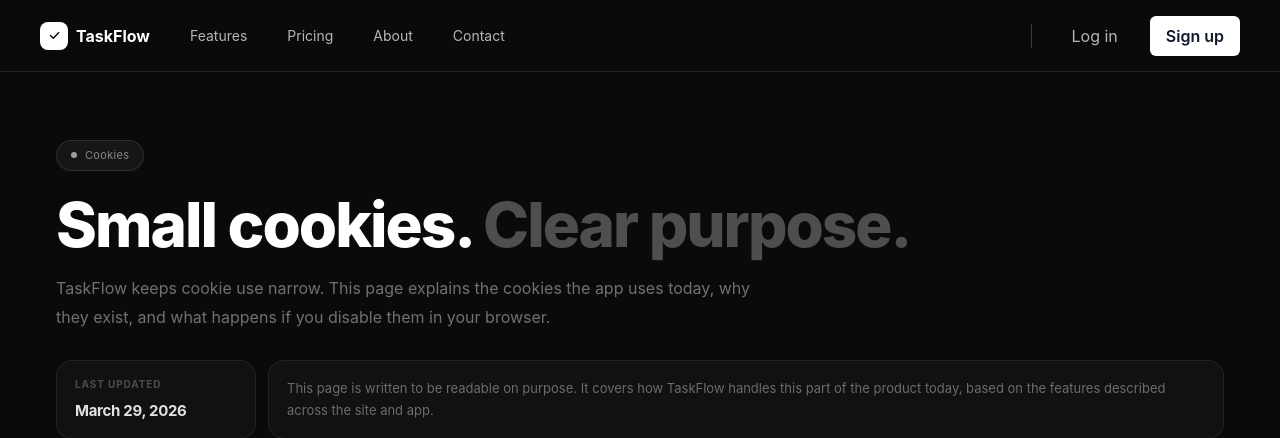
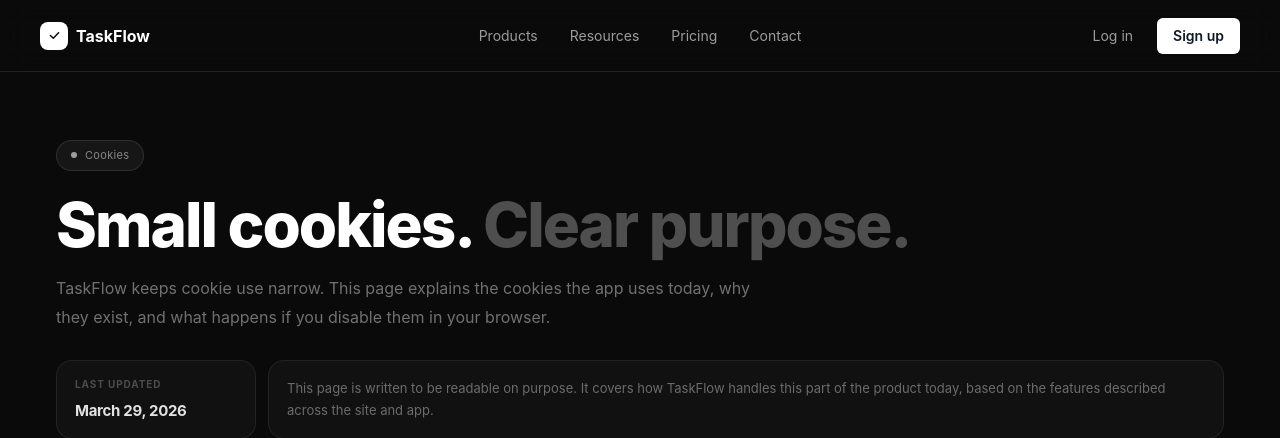
Before and after one commit to Donnyfab/TaskFlow, a Flask app: page /cookie in a window 1280 px wide. Shown: the top 438 px of the page. Run offline with Flask 3, Linux system fonts and the light colour scheme; some libraries are stand-ins or nearby versions.

Commit message:
your message

```diff
--- a/templates/policy/base_policy.html
+++ b/templates/policy/base_policy.html
@@ -492,34 +492,8 @@
 </head>
 <body class="scrollbar-hide">
 
-  <header class="fixed top-0 left-0 w-full h-[72px] z-50 bg-[#0A0A0A]/70 backdrop-blur-md border-b border-white/10">
-    <div class="max-w-none mx-auto h-full flex items-center justify-between px-6 md:px-10">
-      <div class="flex items-center gap-10">
-        <a href="/" class="flex items-center gap-2 text-white font-bold text-base">
-          <div class="w-7 h-7 bg-white rounded-lg flex items-center justify-center flex-shrink-0">
-            <svg viewBox="0 0 16 16" fill="none" width="13" height="13">
-              <path d="M3 8L6.5 11.5L13 4.5" stroke="#0A0A0A" stroke-width="1.8" stroke-linecap="round" stroke-linejoin="round"/>
-            </svg>
-          </div>
-          TaskFlow
-        </a>
-        <nav class="hidden md:flex gap-10 text-sm">
-          <a href="/features" class="text-white/70 hover:text-white transition">Features</a>
-          <a href="/pricing" class="text-white/70 hover:text-white transition">Pricing</a>
-          <a href="/about" class="text-white/70 hover:text-white transition">About</a>
-          <a href="/contact" class="text-white/70 hover:text-white transition">Contact</a>
-        </nav>
-      </div>
-      <div class="flex items-center gap-6">
-        <div class="hidden md:block h-6 w-px bg-white/20"></div>
-        <div class="hidden md:flex gap-4">
-          <a href="/login" class="text-white/70 hover:text-white px-4 py-2 transition">Log in</a>
-          <a href="/register" class="bg-white text-gray-900 px-4 py-2 rounded-md font-semibold hover:bg-white/90 transition">Sign up</a>
-        </div>
-      </div>
-      <button id="menuOpen" class="md:hidden text-white text-2xl">☰</button>
-    </div>
-  </header>
+  {% include "includes/public_navbar.html" %}
+
 
   <div id="mobileMenu" class="fixed inset-0 z-[60] bg-[#0A0A0A] text-white translate-x-full transition-transform duration-300 ease-out">
     <div class="h-[72px] flex items-center justify-between px-6 border-b border-white/10">
```
